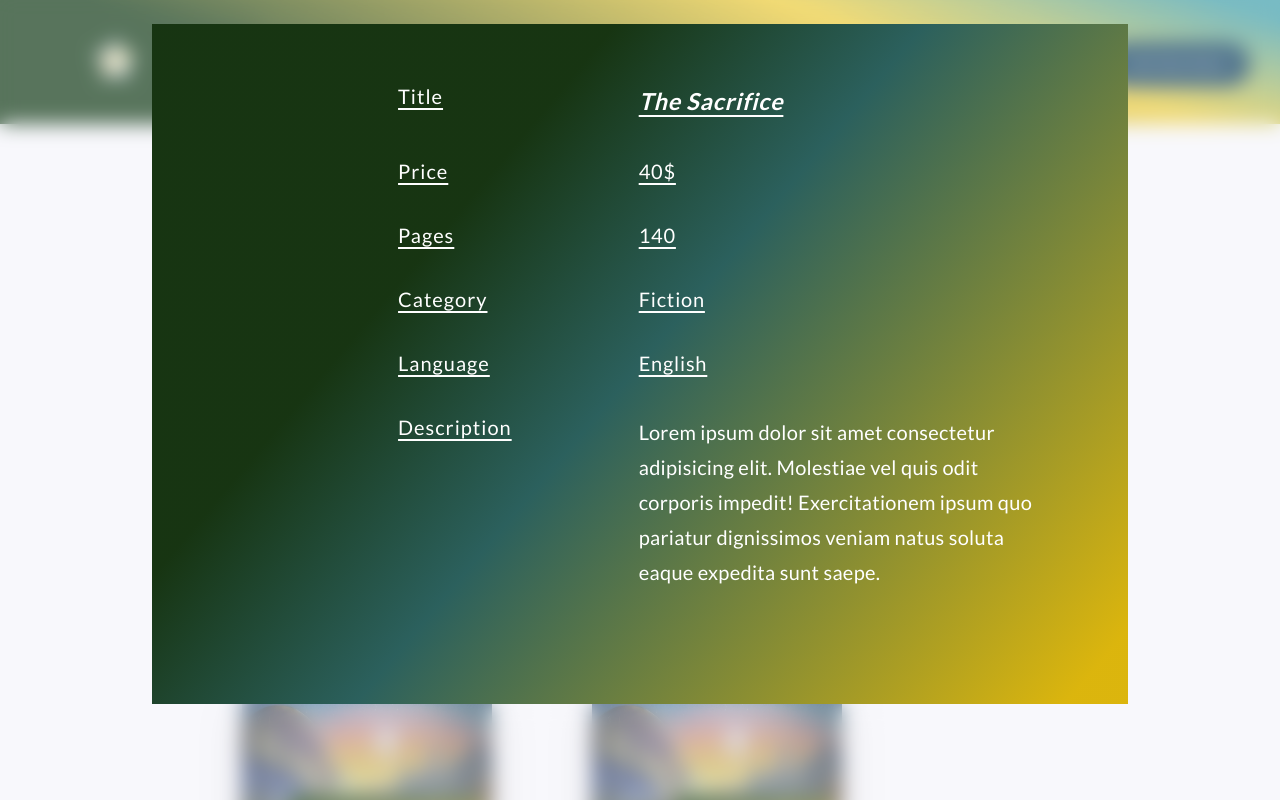
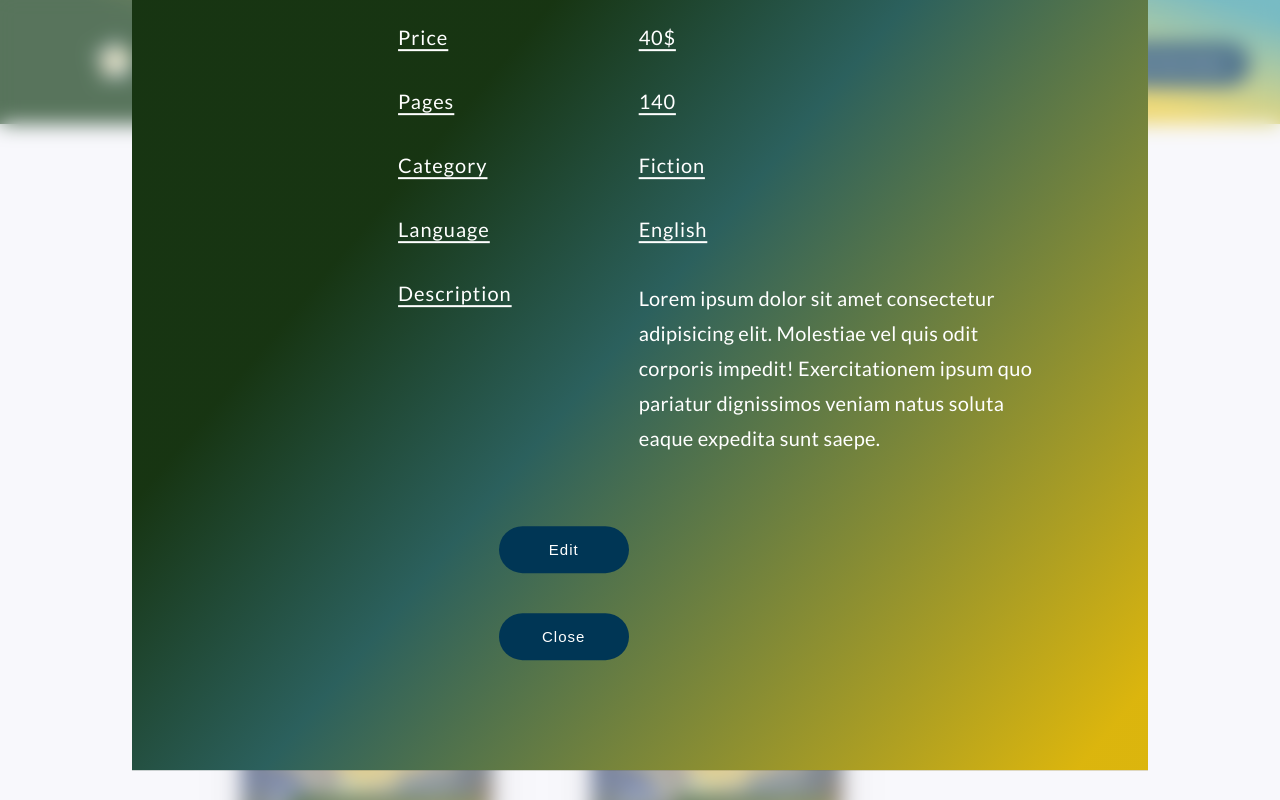
Before and after one commit to sandeep194920/BookLibrary, a React (Create React App) app: page / in a window 1280 px wide. Both pictures are taken after a click on the button "Add New Book". Shown: the top 800 px of the page. Built offline with nearby package versions, Linux system fonts and the light colour scheme.

Commit message:
added btns to popup

```diff
--- a/src/components/BookDetails/BookDetails.js
+++ b/src/components/BookDetails/BookDetails.js
@@ -38,10 +38,13 @@ function BookDetails({ setShowPopup }) {
                     <p className={`${classes.details__desc} ${classes.details__det}`}>Lorem ipsum dolor sit amet consectetur adipisicing elit. Molestiae vel quis odit corporis impedit! Exercitationem ipsum quo pariatur dignissimos veniam natus soluta eaque expedita sunt saepe.</p>
                 </div>
 
+                <div className={classes.btn__container}>
+                    <button className={`${classes.btn} ${classes.btn__edit}`} onClick={() => setShowPopup(false)}>Edit</button>
+                    <button className={`${classes.btn} ${classes.btn__close}`} onClick={() => setShowPopup(false)}>Close</button>
+                </div>
             </div>
         </div>
     )
-    // {/* <button onClick={() => setShowPopup(false)}>Close</button> */ }
 
 }
 
--- a/src/components/BookDetails/BookDetails.module.scss
+++ b/src/components/BookDetails/BookDetails.module.scss
@@ -9,12 +9,12 @@ $color-dark-blue: rgb(0, 54, 85);
   background-color: rgb(61, 57, 44);
   width: 70%;
   margin: 10rem auto;
-  height: 60rem; // will be removed later
+  // height: 60rem; // will be removed later
   z-index: 10000;
   position: fixed;
   top: 50%;
   left: 50%;
-  padding: 4rem;
+  padding: 6rem;
   transform: translate(
     -50%,
     -70%
@@ -74,3 +74,22 @@ $color-dark-blue: rgb(0, 54, 85);
     text-decoration: none;
   }
 }
+
+//buttons
+
+.btn__container {
+  // background-color: orange;
+  display: flex;
+  justify-content: space-between;
+  width: 40%;
+  margin: 3rem auto;
+  flex-wrap: wrap;
+}
+
+.btn {
+  background-color: $color-dark-blue;
+  width: 13rem;
+  padding: 1.5rem 1rem;
+  font-size: 1.5rem;
+  margin: 2rem;
+}
```
Also changed, not shown: 1 other file (tests, documents, lock files or other folders).
